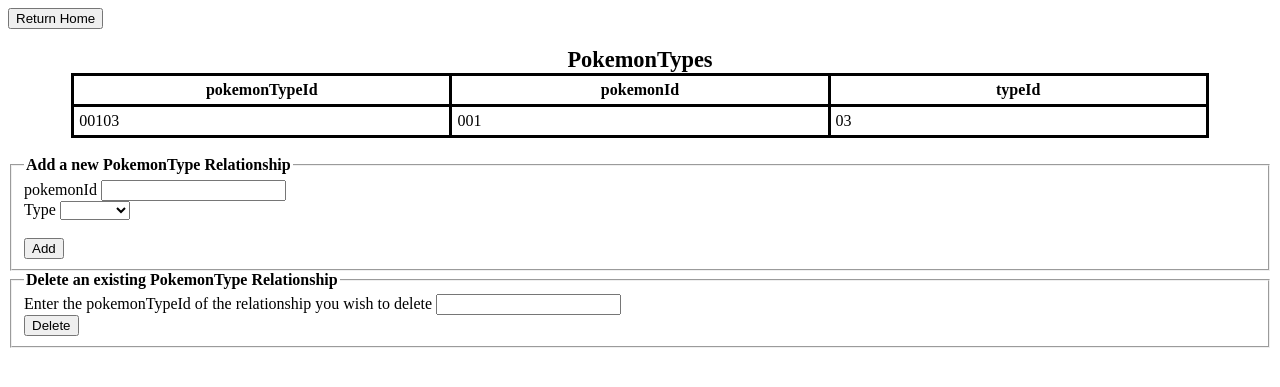
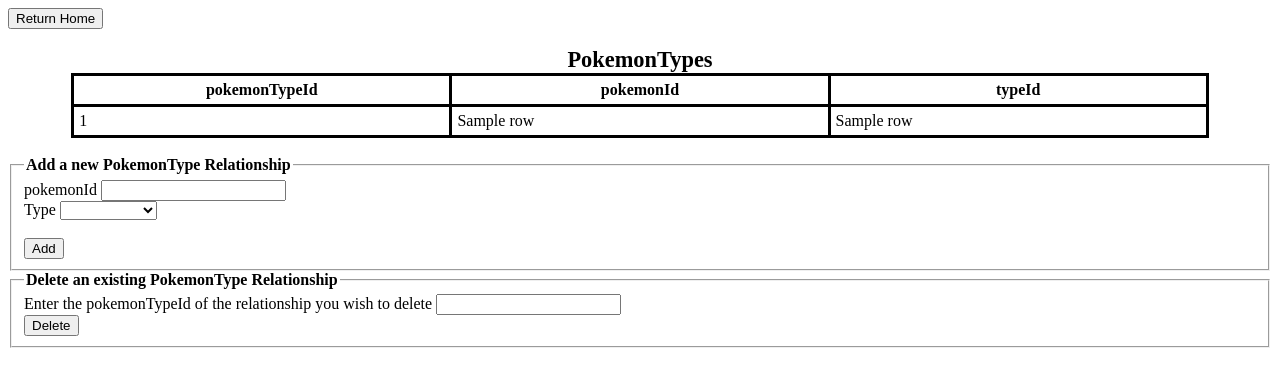
Before and after one commit to KyleBrogdon/PokemonDB, a Flask app: template templates/pokemontypes.html in a window 1280 px wide. Shown: the top 387 px of the page. Run offline with Flask 2, Linux system fonts and the light colour scheme; the template is opened without the code that fills it: most values are stand-ins (such as "Sample title", 1, 10 or a date in 2020).

Commit message:
PokemonTypes add/Delete working

```diff
--- a/app.py
+++ b/app.py
@@ -27,7 +27,7 @@ def pokemon():
                 return render_template("pokemon.html", rows = result, regions = regions, types = types)
             else:  # reload and filter results
                 query = "SELECT * FROM Pokemon WHERE pokemonId = %s"
-                result = execute_query(db_connection, query, pokedexNumber)
+                result = execute_query(db_connection, query, pokedexNumber).fetchone()
                 regions = execute_query(db_connection, regionQuery).fetchall()
                 types = execute_query(db_connection, typeQuery).fetchall()
             return render_template("filteredPokemon.html", rows = result, regions = regions, types = types, number = pokedexNumber)
@@ -102,29 +102,35 @@ def pokemon():
         result = execute_query(db_connection, query, deleteId)
         return redirect(url_for('pokemon'))  # reload page
 
-        # query to delete pokemon by pokedex number
 
-
-
-
-
-@app.route('/pokemontypes.html')
+@app.route('/pokemontypes.html', methods = ['GET', 'POST'])
 def pokemontypes():
-    # query to display pokemonTypes
-        # query to display types dropdown
-
-    # query to delete a pokemonTypeID relation by pokemonTypeID number
-
-    return render_template("pokemontypes.html")
+    db_connection = connect_to_database()
+    if request.method == "GET":
+        typeQuery = 'SELECT * FROM Types'
+        types = execute_query(db_connection, typeQuery).fetchall()
+        query = 'SELECT * FROM PokemonTypes'
+        result = execute_query(db_connection, query).fetchall()
+        return render_template('pokemontypes.html', rows = result, types = types)
+    if request.method == "POST":
+        if request.values.get("addNew") != None:
+            pokemonId = request.values.get("Pokedex Number")
+            type = request.values.get("TypeId")
+            query = 'INSERT into PokemonTypes (pokemonId, typeId) VALUES (%s, %s)'
+            data = (pokemonId, type)
+            execute_query(db_connection, query, data)
+            return redirect(url_for('pokemontypes'))
+        else:  # must be delete
+            pokemonTypeId = request.values.get("pokemonTypeId")
+            query = 'DELETE FROM PokemonTypes WHERE pokemonTypeId = %s'
+            execute_query(db_connection, query, pokemonTypeId)
+            return redirect(url_for('pokemontypes'))
 
 @app.route('/regions.html')
 def regions():
     # query to display regions
 
     # query to add a region by name
-
-    # query to show gyms by region (use regions dropdown, enter gym name)
-        # query to display regions dropdown
     return render_template("regions.html")
 
 @app.route('/gyms.html')
@@ -133,7 +139,6 @@ def gyms():
 
     # query to add a gym by name
 
-    # query to search a gym by name
     return render_template("gyms.html")
 
 @app.route('/types.html')
@@ -141,8 +146,7 @@ def types():
     # query to display types
 
     # query to add a type by type name
-    # query to search by pokemon type
-        #query to display type drop down
+
     return render_template("types.html")
 
 
--- a/templates/pokemontypes.html
+++ b/templates/pokemontypes.html
@@ -23,55 +23,42 @@
                 </tr>
             </thead>
             <tbody>
+                {% for r in rows %}
                 <tr>
-                    <td>00103</td>
-                    <td>001</td>
-                    <td>03</td>
+                    <td>{{r.0}}</td>
+                    <td>{{r[1]}}</td>
+                    <td>{{r[2]}}</td>
                 </tr>
+                {% endfor %}
             </tbody>
         </table>
         <br>
     </div>
-    <form>
+    <form action = 'pokemontypes.html' method = 'POST'>
         <fieldset>
             <legend>Add a new PokemonType Relationship</legend>
             <label for="pokemonId">pokemonId</label>
-            <input type="number" id = "Pokedex Number">
+            <input type="number" id = "Pokedex Number" name = "Pokedex Number">
             <br>
             <label for="Type">Type</label>   <!-- code citation, blank default option https://stackoverflow.com/questions/8605516/default-select-option-as-blank -->
-            <select name="Type" id = "Type">
+            <select name="TypeId" id = "TypeId">
                 <option disabled selected value>  </option>
-                <option value = "Normal">Normal</option>
-                <option value = "Fire">Fire</option>
-                <option value = "Water">Water</option>
-                <option value = "Grass">Grass</option>
-                <option value = "Electric">Electric</option>
-                <option value = "Ice">Ice</option>
-                <option value = "Fighting">Fighting</option>
-                <option value = "Poison">Poison</option>
-                <option value = "Ground">Ground</option>
-                <option value = "Flying">Flying</option>
-                <option value = "Psychic">Psychic</option>
-                <option value = "Bug">Bug</option>
-                <option value = "Rock">Rock</option>
-                <option value = "Ghost">Ghost</option>
-                <option value = "Dark">Dark</option>
-                <option value = "Dragon">Dragon</option>
-                <option value = "Steel">Steel</option>
-                <option value = "Fairy">Fairy</option>
+                {% for y in types%}
+                <option value = "{{y[0]}}">{{y[1]}}</option>
+                {% endfor %}
             </select>
             <br>
             <br>
-            <button type="button">Add</button>
+            <button type="submit" name = "addNew" value = "addNew">Add</button>
         </fieldset>
     </form>
-    <form>
+    <form action = 'pokemontypes.html' method = 'POST'>
         <fieldset>
             <legend>Delete an existing PokemonType Relationship</legend>
             <label for="PokemonType Delete">Enter the pokemonTypeId of the relationship you wish to delete</label>
-            <input type="number" id = "pokemonTypeId">
+            <input type="number" id = "pokemonTypeId" name = "pokemonTypeId">
             <br>
-            <button type="button">Delete</button>
+            <button type="submit" name = "delete" value = "delete">Delete</button>
         </fieldset>
     <form>
     {% endblock %}
```
